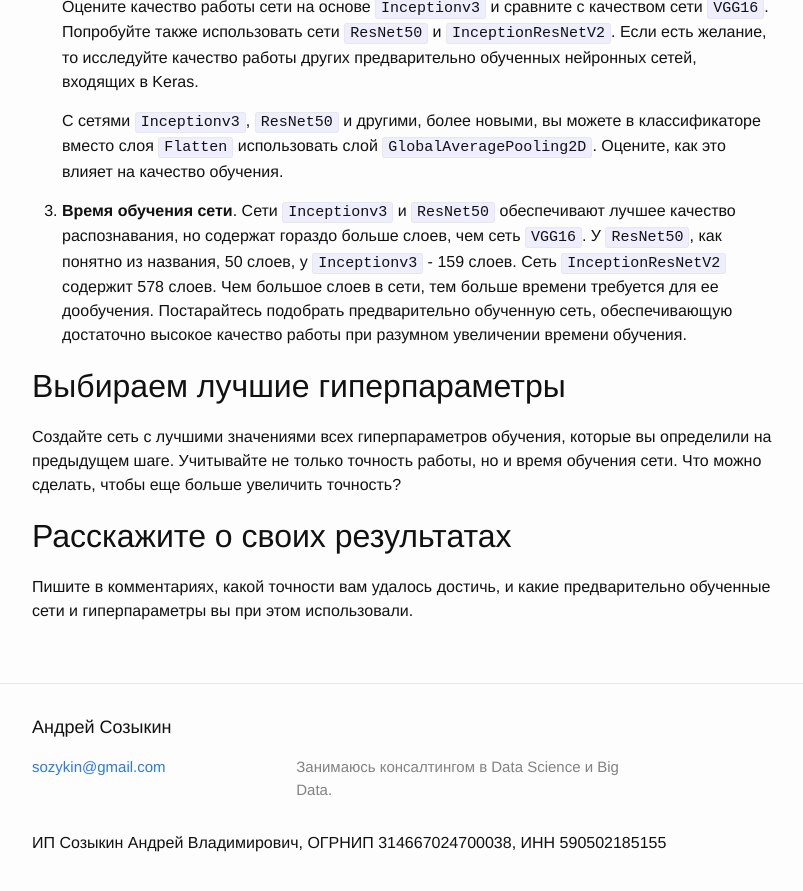
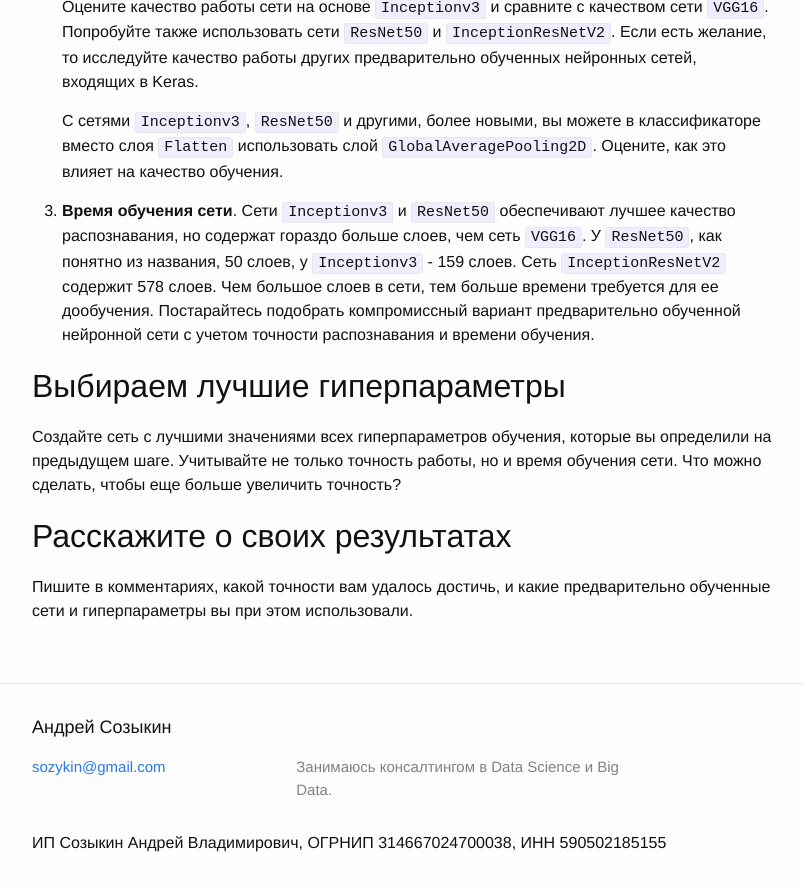
Before and after one commit to sozykin/asozykin.ru, a Jekyll site: the page built from _pages/courses/nnpython/nnpython-lab4.md, in a window 1280 px wide and 900 px high, scrolled down 6339 px. Shown: the top 891 px of the window, without its empty margins (238-1041 px from the left). Built offline with Jekyll 4.4.1, drawn with Linux system fonts in a browser that asks for light colours; comment, search, counter and statistics services are not loaded.

Commit message:
Edited nnpython-lab4.md

```diff
--- a/_pages/courses/nnpython/nnpython-lab4.md
+++ b/_pages/courses/nnpython/nnpython-lab4.md
@@ -226,7 +226,7 @@ Epoch 10/10
     С сетями `Inceptionv3`, `ResNet50` и другими, более новыми, вы можете в классификаторе вместо слоя `Flatten` использовать слой `GlobalAveragePooling2D`. Оцените, как это влияет на качество обучения.
 
 
-3. **Время обучения сети**. Сети `Inceptionv3` и `ResNet50` обеспечивают лучшее качество распознавания, но содержат гораздо больше слоев, чем сеть `VGG16`. У `ResNet50`, как понятно из названия, 50 слоев, у `Inceptionv3` - 159 слоев. Сеть `InceptionResNetV2` содержит 578 слоев. Чем большое слоев в сети, тем больше времени требуется для ее дообучения. Постарайтесь подобрать предварительно обученную сеть, обеспечивающую достаточно высокое качество работы при разумном увеличении времени обучения.
+3. **Время обучения сети**. Сети `Inceptionv3` и `ResNet50` обеспечивают лучшее качество распознавания, но содержат гораздо больше слоев, чем сеть `VGG16`. У `ResNet50`, как понятно из названия, 50 слоев, у `Inceptionv3` - 159 слоев. Сеть `InceptionResNetV2` содержит 578 слоев. Чем большое слоев в сети, тем больше времени требуется для ее дообучения. Постарайтесь подобрать компромиссный вариант предварительно обученной нейронной сети с учетом точности распознавания и времени обучения.
 
 ## Выбираем лучшие гиперпараметры
 
```
